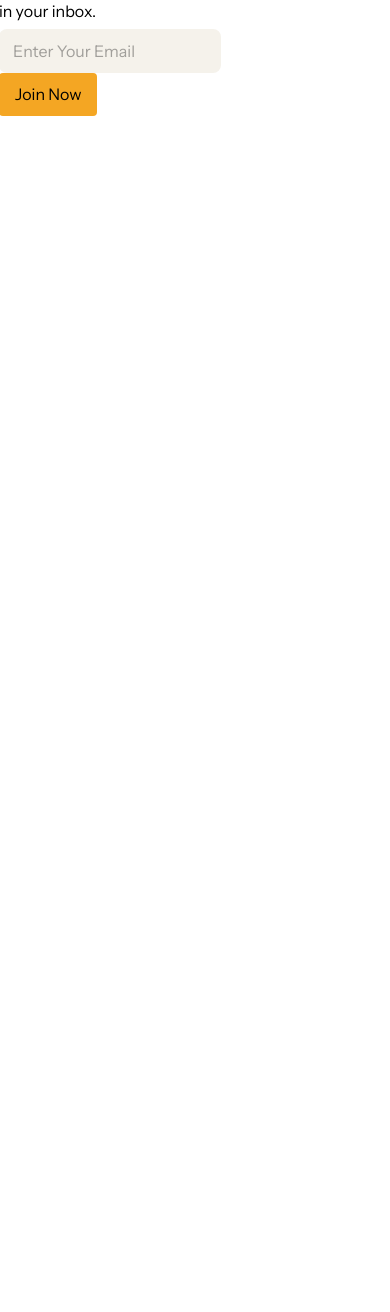
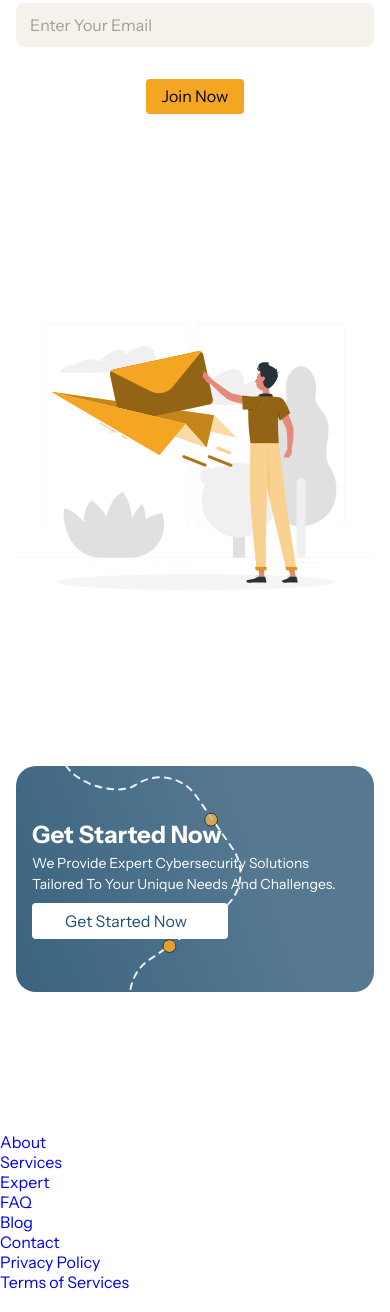
Before and after one commit to Dev-rukky/walbyte, a plain HTML site: page index.html in a window 390 px wide. Shown: the part 3966-5278 px from the top of the page. Before the commit the page ends 4159 px from the top, so only its background shows below. Drawn offline with nearby package versions, Linux system fonts and the light colour scheme.

Commit message:
almost done

```diff
--- a/asset/css/main.css
+++ b/asset/css/main.css
@@ -755,6 +755,31 @@ button.active span:nth-child(2) {
     font-size: 16px;
 }
 
+/* .input-control input:focus {
+    outline-offset: 2px;
+    outline-color: #214F6F;
+} */
+
+
+/* .input-control input:focus {
+    outline: var(--primary-color);
+    outline-offset: 2px;
+} */
+
+.input-control.success input {
+    border-color: #09c372;
+}
+
+.input-control.error input {
+    border-color: #ff3860;
+}
+
+.input-control .error {
+    color: #ff3860;
+    font-size: 14px;
+    height: 32px;
+}
+
 .input-control input::placeholder {
     color: rgba(35, 35, 35, 0.40);
     font-size: 16px;
@@ -764,7 +789,7 @@ button.active span:nth-child(2) {
 
 .join {
     display: flex;
-    padding: 10px 16px;
+    padding: 6px 16px;
     justify-content: center;
     align-items: center;
     gap: 10px;
@@ -777,7 +802,7 @@ button.active span:nth-child(2) {
     font-weight: 400;
     line-height: 145.525%;
     position: absolute;
-
+    transform: translate(350%, -72px);
 }
 
 .newsletter-title {
@@ -787,11 +812,62 @@ button.active span:nth-child(2) {
 
 .newsletter {
     display: flex;
+    flex-wrap: wrap;
     align-items: center;
     justify-content: center;
     padding: 0px 84px 120px;
     gap: 170px;
 }
+
+
+.get-started-text p {
+    color: #FFF;
+    font-size: 16px;
+    font-weight: 400;
+    line-height: 153.525%;
+    text-transform: capitalize;
+}
+
+.get-started-text h1 {
+    color: #FFF;
+    font-size: 45px;
+}
+
+.get-started-text {
+    display: flex;
+    width: 472px;
+    flex-direction: column;
+    justify-content: center;
+    align-items: flex-start;
+    gap: 4px;
+}
+
+.get-started-container {
+    display: flex;
+    align-items: center;
+    justify-content: center;
+    border-radius: 20px;
+    background: url(/asset/svgs/Group\ 17.svg),
+        linear-gradient(250deg, rgba(255, 255, 255, 0.20) 32.79%, rgba(255, 255, 255, 0.00) 136.74%),
+        #214F6F;
+    background-size: cover;
+    background-repeat: no-repeat;
+    padding: 24px 32px;
+    height: 226px;
+    gap: 30%;
+}
+
+.get-started {
+    padding: 0px 84px 120px;
+}
+
+.get-started-btn {
+    background-color: #fff;
+    color: var(--primary-color);
+}
+
+
+
 
 
 
@@ -894,6 +970,10 @@ button.active span:nth-child(2) {
         line-height: 1.4;
     }
 
+    .get-started-text h1 {
+        font-size: 32px;
+    }
+
     .about-text p {
         font-size: 16px;
     }
@@ -913,7 +993,20 @@ button.active span:nth-child(2) {
         max-width: none;
     }
 
+    .newsletter-title {
+        text-align: center;
+        align-items: center;
+    }
 
+
+    .newsletter-text {
+        align-items: center;
+        max-width: none;
+    }
+
+    .get-started-container {
+        gap: 20px;
+    }
 }
 
 
@@ -925,6 +1018,13 @@ button.active span:nth-child(2) {
 
     .feature-container {
         grid-template-columns: 1fr;
+    }
+
+    .get-started-container {
+        flex-direction: column;
+        align-items: flex-start;
+        gap: 8px;
+        justify-content: center;
     }
 }
 
@@ -985,4 +1085,34 @@ button.active span:nth-child(2) {
     .expert {
         padding: 0 16px 120px;
     }
+
+    .join {
+        position: static;
+        display: inline-flex;
+        transform: translate(0);
+        justify-content: center;
+    }
+
+    .newsletter,
+    .get-started {
+        padding: 0px 16px 120px;
+    }
+
+
+
+    .get-started-container {
+        padding: 16px;
+    }
+
+    .get-started-text h1 {
+        font-size: 24px;
+    }
+
+    .get-started-text p {
+        font-size: 14px;
+    }
+
+    .get-started-btn {
+        padding: 8px 12px;
+    }
 }
--- a/asset/js/main.js
+++ b/asset/js/main.js
@@ -3,24 +3,60 @@ const navLinks = document.querySelectorAll(".nav__link");
 const navMenu = document.getElementById("nav__menus");
 
 hamburger.addEventListener("click", () => {
-    hamburger.classList.toggle("active");
-    navMenu.classList.toggle("nav-open");
+  hamburger.classList.toggle("active");
+  navMenu.classList.toggle("nav-open");
 });
 
-
-// const expertExpand = document.getElementsByClassName("carousel__contents");
-
-// expertExpand.addEventListener("click", () => {
-//     expertExpand.classList.toggle(".carousel__contents-expand");
-// });
-
-// Get all elements with the class "carousel__contents"
 const expertExpandElements = document.getElementsByClassName("carousel__item");
 
-// Add a click event listener to each element
 for (const element of expertExpandElements) {
   element.addEventListener("click", () => {
-    // Toggle the "carousel__contents-expand" class on the clicked element
     element.classList.toggle("carousel__contents-expand");
   });
 }
+
+
+const form = document.getElementById('news-form');
+const email = document.getElementById('email');
+
+form.addEventListener('submit', e => {
+  e.preventDefault();
+
+  validateInputs();
+});
+
+const setError = (element, message) => {
+  const inputControl = element.parentElement;
+  const errorDisplay = inputControl.querySelector('.error');
+
+  errorDisplay.innerText = message;
+  inputControl.classList.add('error');
+  inputControl.classList.remove('success')
+}
+
+const setSuccess = element => {
+  const inputControl = element.parentElement;
+  const errorDisplay = inputControl.querySelector('.error');
+
+  errorDisplay.innerText = '';
+  inputControl.classList.add('success');
+  inputControl.classList.remove('error');
+};
+
+const isValidEmail = email => {
+  const re = /^(([^<>()[\]\\.,;:\s@"]+(\.[^<>()[\]\\.,;:\s@"]+)*)|(".+"))@((\[[0-9]{1,3}\.[0-9]{1,3}\.[0-9]{1,3}\.[0-9]{1,3}\])|(([a-zA-Z\-0-9]+\.)+[a-zA-Z]{2,}))$/;
+  return re.test(String(email).toLowerCase());
+}
+
+const validateInputs = () => {
+  const emailValue = email.value.trim();
+
+  if (emailValue === '') {
+    setError(email, 'Email is required');
+  } else if (!isValidEmail(emailValue)) {
+    setError(email, 'Provide a valid email address');
+  } else {
+    setSuccess(email);
+  }
+
+};
--- a/index.html
+++ b/index.html
@@ -145,7 +145,6 @@
     </section>
 
     <section class="expert">
-
         <div class="expert-con">
             <div class="features-title expert-title">
                 <div class="expert-text">
@@ -216,12 +215,7 @@
                     </li>
                 </ul>
             </div>
-
         </div>
-
-
-
-
     </section>
 
     <section class="newsletter">
@@ -231,10 +225,10 @@
                 <div class="text-mask">
                     <h1>Subscribe to our Newsletter</h1>
                 </div>
-            <p>Subscribe to our newsletter to receive the latest insights and cybersecurity updates directly in your inbox.</p>
+                <p>Subscribe to our newsletter to receive the latest insights and cybersecurity updates directly in your
+                    inbox.</p>
             </div>
-
-        <form action="" id="news-form">
+            <form action="/" id="news-form">
                 <div class="input-control">
                     <input id="email" name="email" type="text" placeholder="Enter Your Email">
                     <div class="error"></div>
@@ -249,6 +243,79 @@
         </div>
     </section>
 
+    <section class="get-started">
+        <div class="get-started-container">
+            <div class="get-started-text">
+                <h1>Get Started Now</h1>
+                <p>we provide expert cybersecurity solutions tailored to your unique needs and challenges.</p>
+            </div>
+            <a href="#"><button class="get get-started-btn">Get Started Now <img
+                        src="./asset/svgs/ph_arrow-right-light-1.svg" alt="" class="arrow"></button></a>
+        </div>
+    </section>
+
+    <footer>
+        <div class="footer-container">
+            <div class="footer-left-container">
+
+                <div class="footer-info-container">
+                    <div class="footer-logo-container">
+                        <img src="" alt="">
+                        <p></p>
+                    </div>
+                    <div class="footer-contact">
+                        <div class="phone">
+                            <p></p>
+                            <span></span>
+                        </div>
+                        <div class="footer-email">
+                            <p></p>
+                            <span></span>
+                        </div>
+                    </div>
+                </div>
+
+                <div class="footer-link-container">
+                    <div class="company">
+                        <h3></h3>
+                        <ul>
+                            <li><a href="#">About</a></li>
+                            <li><a href="#">Services</a></li>
+                            <li><a href="#">Expert</a></li>
+                        </ul>
+                    </div>
+                    <div class="support">
+                        <h3></h3>
+                        <ul>
+                            <li><a href="#">FAQ</a></li>
+                            <li><a href="#">Blog</a></li>
+                            <li><a href="#">Contact</a></li>
+                        </ul>
+                    </div>
+                    <div class="legal">
+                        <h3></h3>
+                        <ul>
+                            <li><a href="#">Privacy Policy</a></li>
+                            <li><a href="#">Terms of Services</a></li>
+                        </ul>
+                    </div>
+                </div>
+
+            </div>
+
+            <div class="footer-social-link">
+                <img src="" alt="">
+                <img src="" alt="">
+                <img src="" alt="">
+            </div>
+
+
+        </div>
+        <div class="footoer-end">
+            <p></p>
+            <p></p>
+        </div>
+    </footer>
 
 
     <script src='./asset/js/main.js'></script>
```
Also changed, not shown: asset/svgs/Ellipse 9.svg (added), asset/svgs/Group 17.svg (added), asset/svgs/cta-1-element-1.svg (added), asset/svgs/cta-1-element-2.svg (added), asset/svgs/cta-1-element-3.svg (added), asset/svgs/ph_arrow-right-light-1.svg (added). Lines whose indentation alone changed are shown as unchanged.
